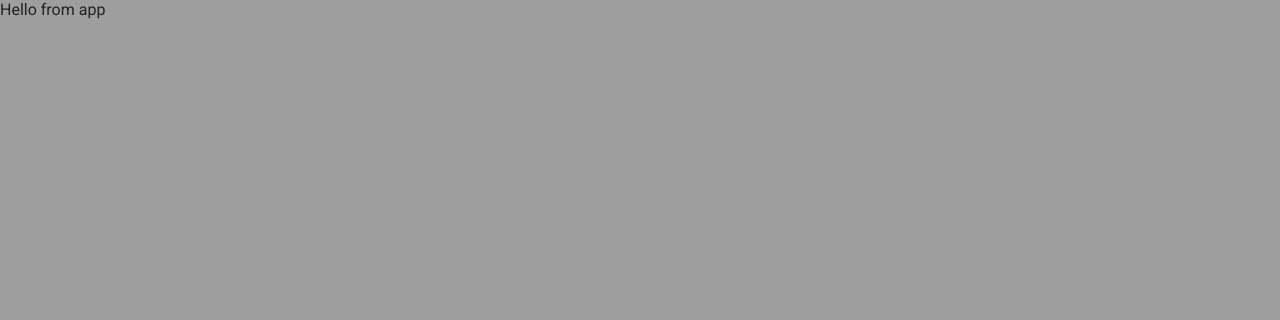
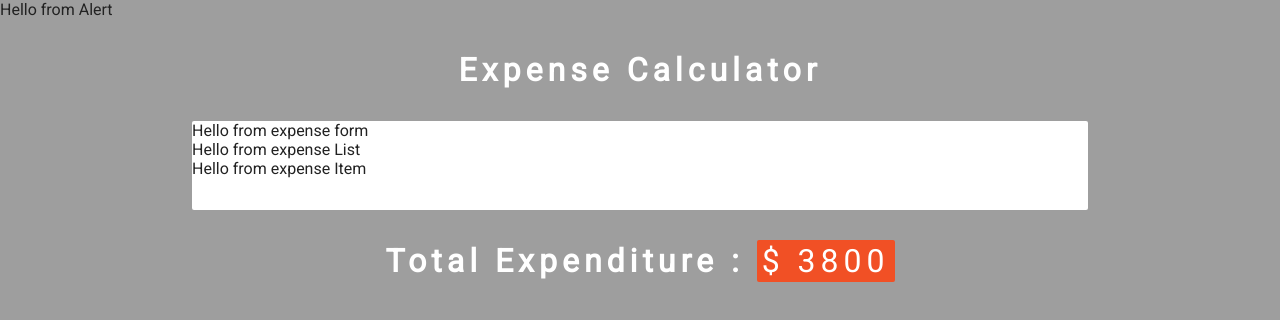
Before and after one commit to Pratyush2710/Expense-Calculator, a React (Create React App) app: page / in a window 1280 px wide. Shown: the top 320 px of the page. Built offline with nearby package versions, Linux system fonts and the light colour scheme.

Commit message:
logic created

```diff
--- a/src/App.js
+++ b/src/App.js
@@ -1,8 +1,38 @@
-import React from "react";
+import React, { useState } from "react";
 import "./App.css";
+import ExpenseList from "./components/ExpenseList";
+import ExpenseForm from "./components/ExpenseForm";
+import Alert from "./components/Alert";
+import { v4 as uuidv4 } from "uuid";
+
+const initialExpense = [
+  { id: uuidv4(), charge: "House Rent", amount: 1600 },
+  { id: uuidv4(), charge: "Vehicle", amount: 1000 },
+  { id: uuidv4(), charge: "Medical", amount: 1200 },
+];
 
 function App() {
-  return <div>Hello from app</div>;
+  const [expenses, setExpense] = useState(initialExpense);
+
+  return (
+    <>
+      <Alert />
+      <h1>Expense Calculator</h1>
+      <main className="App">
+        <ExpenseForm />
+        <ExpenseList expenses={expenses} />
+      </main>
+      <h1>
+        Total Expenditure :{" "}
+        <span className="total">
+          ${" "}
+          {expenses.reduce((acc, curr) => {
+            return (acc += curr.amount);
+          }, 0)}
+        </span>
+      </h1>
+    </>
+  );
 }
 
 export default App;
--- a/src/components/Alert.js
+++ b/src/components/Alert.js
@@ -0,0 +1,7 @@
+import React from "react";
+
+const Alert = () => {
+  return <div>Hello from Alert</div>;
+};
+
+export default Alert;
--- a/src/components/ExpenseForm.js
+++ b/src/components/ExpenseForm.js
@@ -0,0 +1,7 @@
+import React from "react";
+
+const ExpenseForm = () => {
+  return <div>Hello from expense form</div>;
+};
+
+export default ExpenseForm;
--- a/src/components/ExpenseItem.js
+++ b/src/components/ExpenseItem.js
@@ -0,0 +1,7 @@
+import React from "react";
+
+const ExpenseItem = () => {
+  return <div>Hello from expense Item</div>;
+};
+
+export default ExpenseItem;
--- a/src/components/ExpenseList.js
+++ b/src/components/ExpenseList.js
@@ -0,0 +1,13 @@
+import React from "react";
+import Item from "./ExpenseItem";
+
+const ExpenseList = () => {
+  return (
+    <div>
+      Hello from expense List
+      <Item />
+    </div>
+  );
+};
+
+export default ExpenseList;
```
